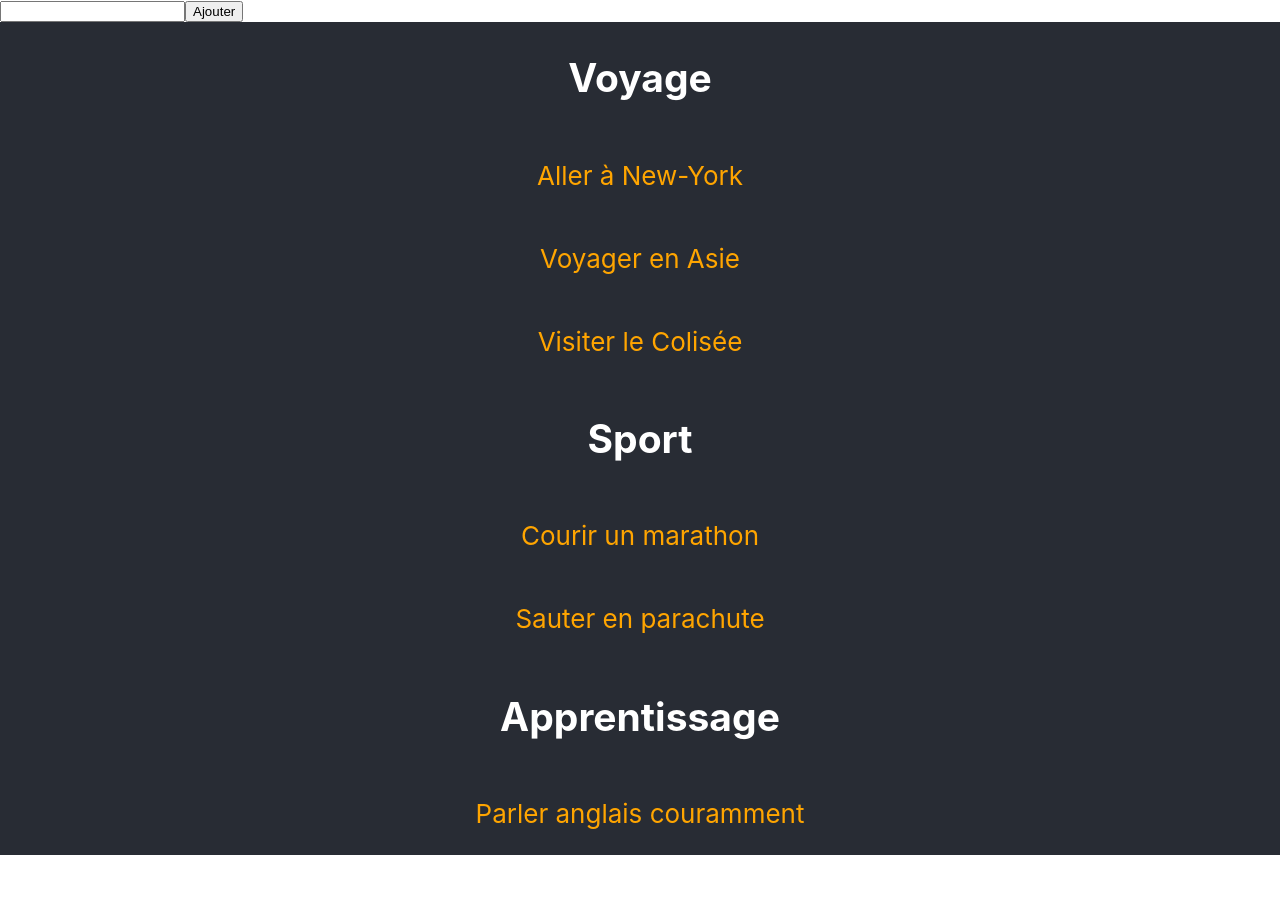
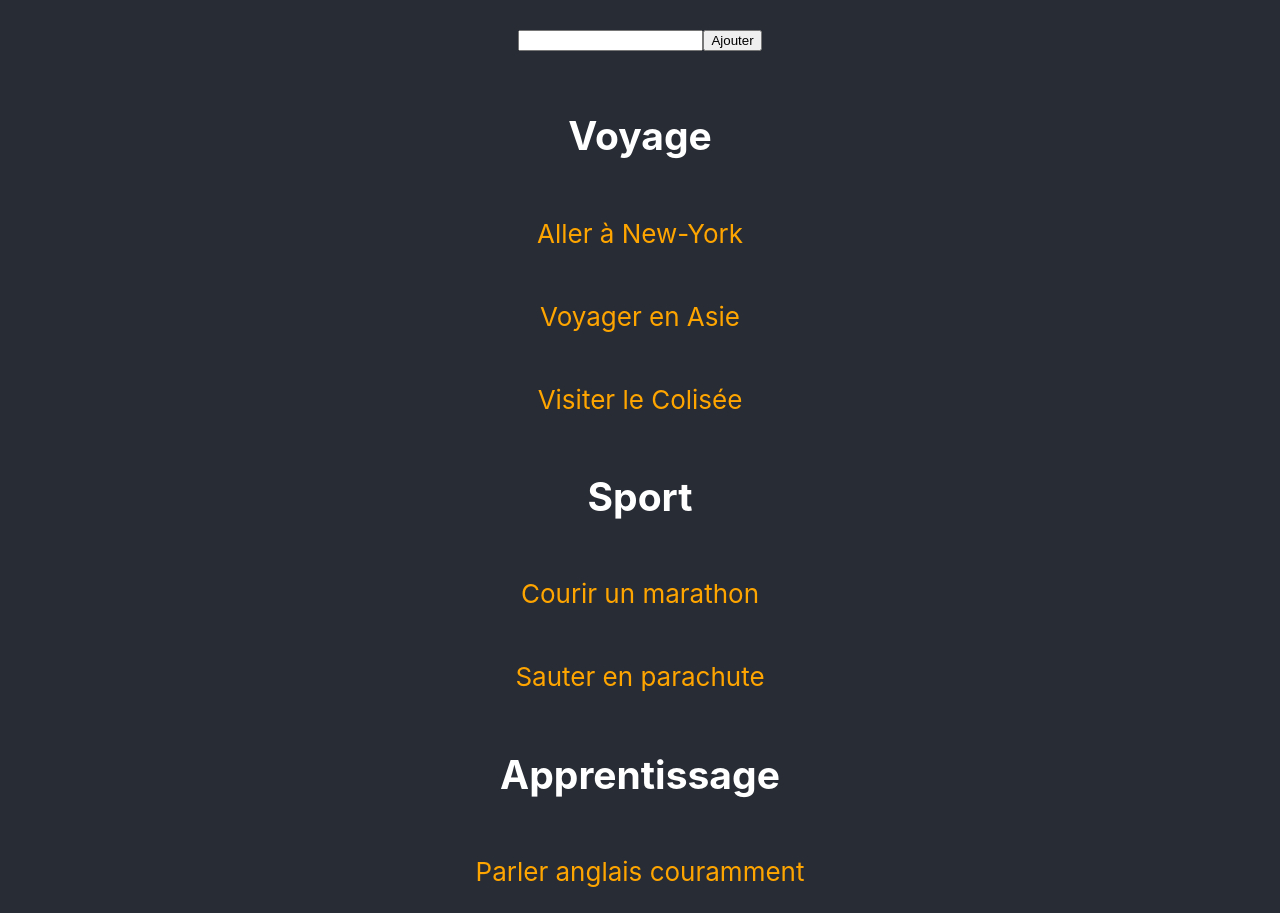
Before and after one commit to guillaumefavre/bucketlist-react, a React (Create React App) app: page / in a window 1280 px wide. Before the commit the page ends 855 px from the top, so only its background shows below. Built offline with nearby package versions, Linux system fonts and the light colour scheme.

Commit message:
CSS form

```diff
--- a/src/App.css
+++ b/src/App.css
@@ -24,6 +24,17 @@
   color: white;
 }
 
+.App-form {
+  background-color: #282c34;
+  min-height: 10vh;
+  display: flex;
+  flex-direction: row;
+  align-items: center;
+  justify-content: center;
+  font-size: calc(10px + 2vmin);
+  color: white;
+}
+
 .App-link {
   color: #61dafb;
 }
--- a/src/components/NewItemForm.js
+++ b/src/components/NewItemForm.js
@@ -24,7 +24,7 @@ class NewItemForm extends Component {
 
     render() {
         return (
-        <form onSubmit={this.handleAddItem}>
+        <form className="App-form" onSubmit={this.handleAddItem}>
             <input
                 type="text"
                 value={this.state.labelItem}
```
